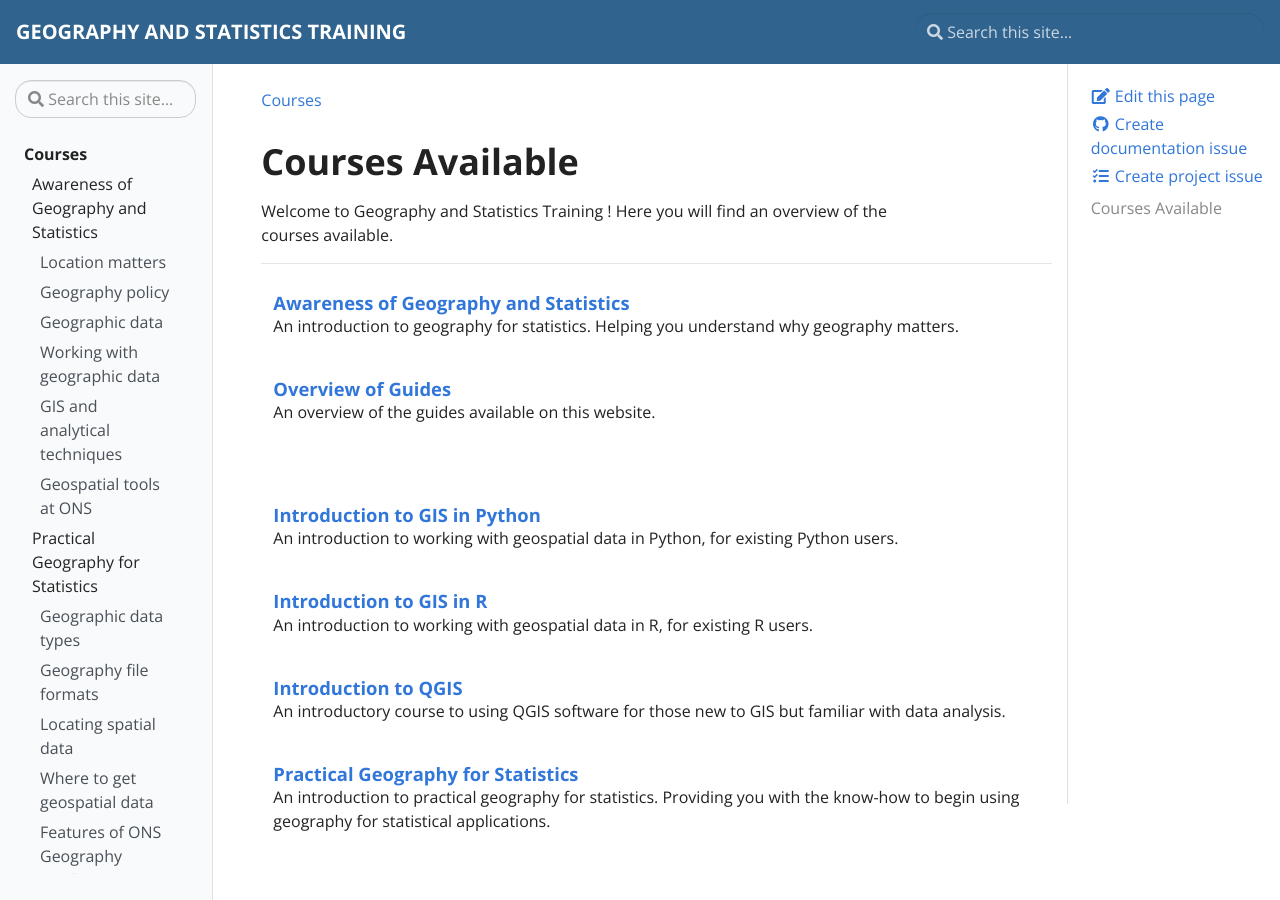
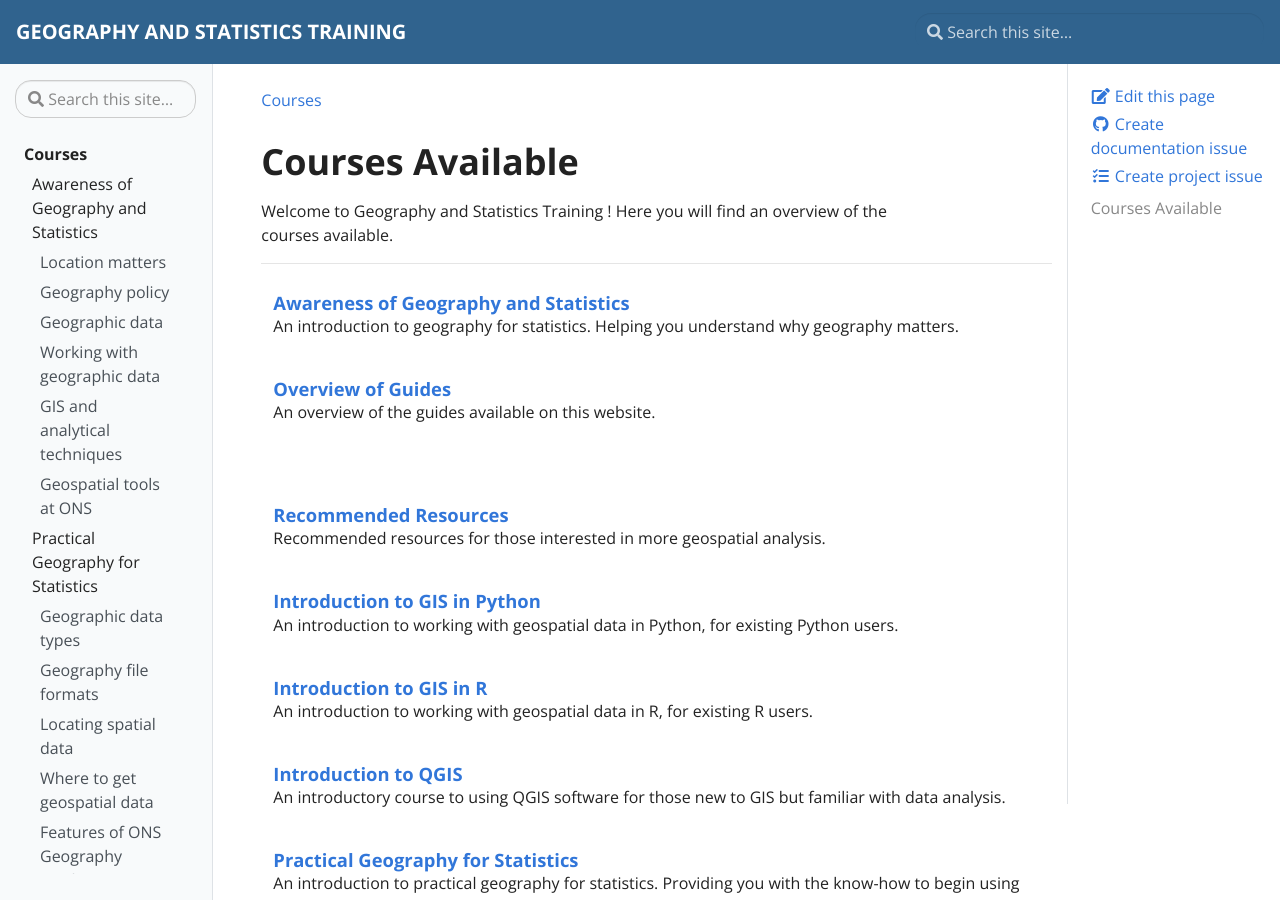
Before and after one commit to ONSgeo/geospatial-training, a Jekyll site: the page built from pages/docs.md, in a window 1280 px wide and 900 px high. Built offline with Jekyll 4.4.1, drawn with Linux system fonts in a browser that asks for light colours; some of the changed lines change nothing that is shown.

Commit message:
added header

```diff
--- a/_docs/guides/resources.md
+++ b/_docs/guides/resources.md
@@ -1,3 +1,8 @@
+---
+title: Recommended Resources
+description: Recommended resources for those interested in more geospatial analysis.
+---
+
 # Recommended Resources
 If you wish to take a deeper dive into geospatial analysis we recommend the following resources.
 
@@ -10,10 +15,10 @@ If you wish to take a deeper dive into geospatial analysis we recommend the foll
 * [Geocomputation with R](https://geocompr.robinlovelace.net/) by Robin Lovelace, Jakub Nowosad and Jannes Muenchow
 * [Spatial Point Patterns: Methology and Applications with R](http://book.spatstat.org/) by Adrian Baddeley, Ege Rubak and Rolf Turner
 * Appendix in [Introduction to GIS and Spatial Analysis](https://mgimond.github.io/Spatial/) by Manuel Gimond
-* [An Introduction to Spatial Data Analysis and Visualisation in R](https://data.cdrc.ac.uk/dataset/introduction-spatial-data-analysis-and-visualisation-r) from the Consumer Data Research Centre.
+* [An Introduction to Spatial Data Analysis and Visualisation in R](https://data.cdrc.ac.uk/dataset/introduction-spatial-data-analysis-and-visualisation-r) from the Consumer Data Research Centre
 
 
 ### Geospatial Analysis in Python
 * [Geographic Data Science](https://darribas.org/gds_course/content/home.html) by Dani Arribas-Bel
-* [Geographic Data Science with PySAL and the PyData Stack](https://geographicdata.science/book/intro.html) by  Sergio Rey, Dani Arribas-Bel and Levi Wolf.
-* [ArcGIS Notebooks for ArcGIS Python API](https://github.com/Esri/arcgis-python-api/tree/master/guide)
+* [Geographic Data Science with PySAL and the PyData Stack](https://geographicdata.science/book/intro.html) by  Sergio Rey, Dani Arribas-Bel and Levi Wolf
+* [ArcGIS API for Python](https://developers.arcgis.com/python/)
```
